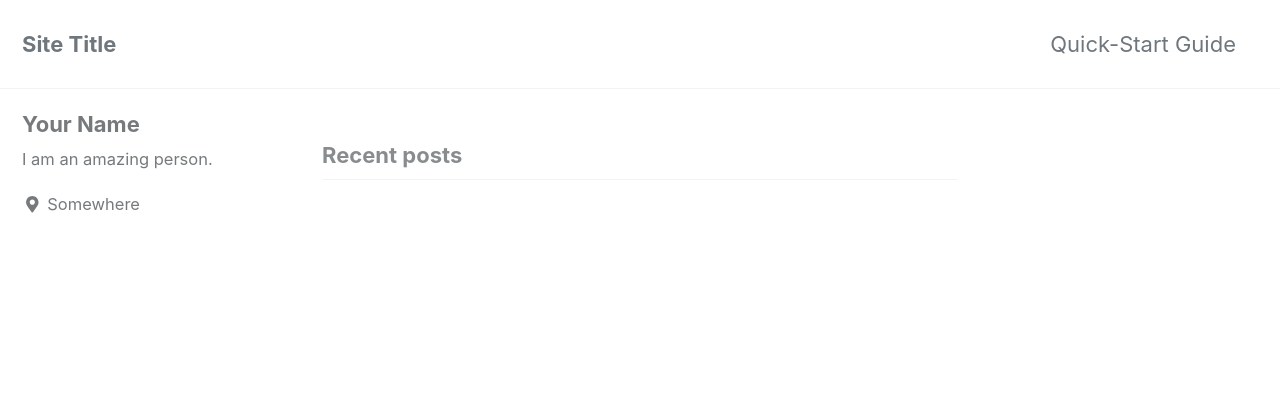
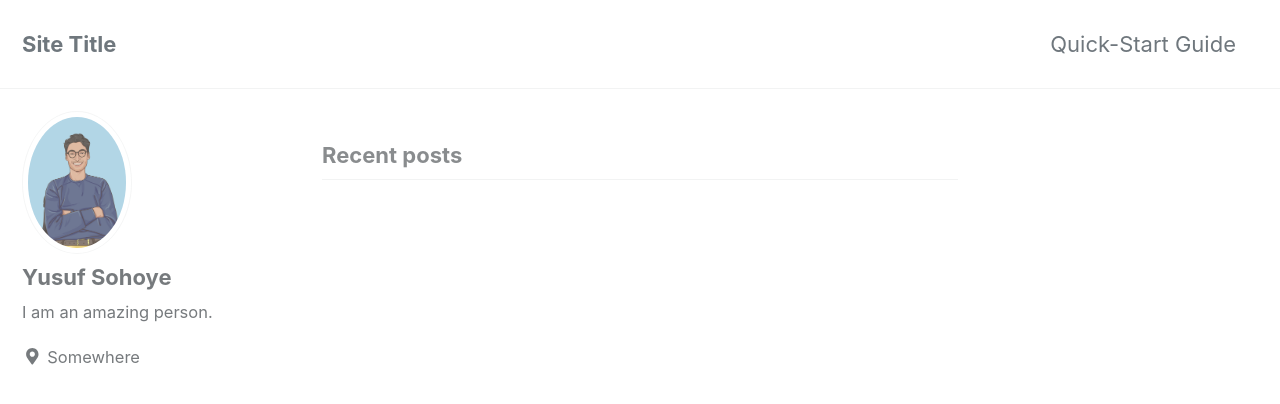
Before and after one commit to Quotennial/quotennial.github.io, a Jekyll site: the page built from index.html, in a window 1280 px wide and 900 px high. Shown: the top 404 px of the window. Built offline with Jekyll 4.4.1, drawn with Linux system fonts in a browser that asks for light colours; cached includes are drawn as plain includes; nearby versions of some CDN libraries; the list of posts is cut into pages by our own code.

Commit message:
name and avatar

```diff
--- a/_config.yml
+++ b/_config.yml
@@ -106,8 +106,8 @@ analytics:
 
 # Site Author
 author:
-  name             : "Your Name"
-  avatar           : # path of avatar image, e.g. "/assets/images/bio-photo.jpg"
+  name             : "Yusuf Sohoye"
+  avatar           : "assets/images/avatar.png"
   bio              : "I am an amazing person."
   location         : "Somewhere"
   email            :
```
Also changed, not shown: assets/images/avatar.png (added), 3 other files.
